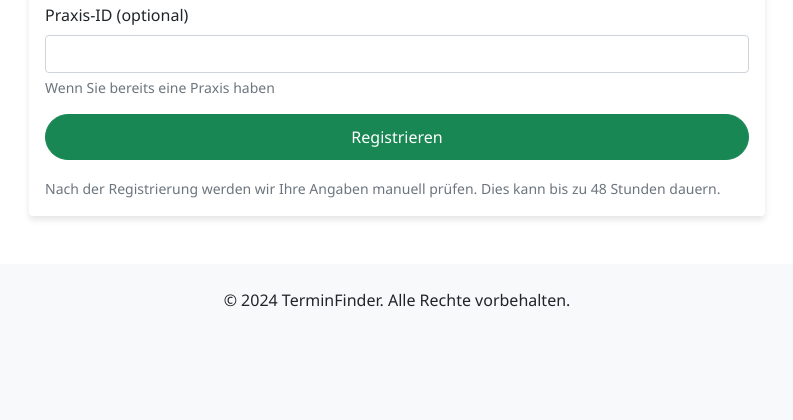
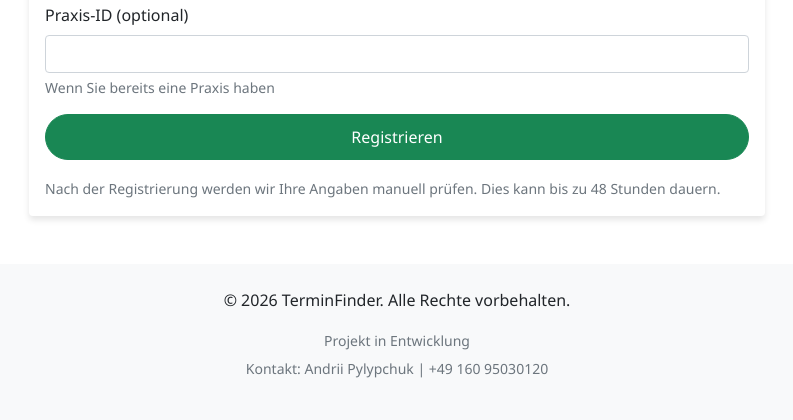
Before and after one commit to pilipandr770/Arzttermin-online, a Flask app: page /doctor/register in a window 1280 px wide. Shown: the part 735-1155 px from the top of the page, without its empty margins (243-1036 px from the left). Before the commit the page ends 1042 px from the top, so only its background shows below. Run offline with Flask 3, Linux system fonts and the light colour scheme; parts of the project's set-up code (start-up, migrations or seed data) failed here and were passed over; some libraries are stand-ins or nearby versions.

Commit message:
Update footer: 2026 year, development notice, contact info

```diff
--- a/app/templates/base.html
+++ b/app/templates/base.html
@@ -25,7 +25,9 @@
 
     <footer class="bg-light py-4 mt-5">
         <div class="container text-center">
-            <p>&copy; 2024 TerminFinder. Alle Rechte vorbehalten.</p>
+            <p>&copy; 2026 TerminFinder. Alle Rechte vorbehalten.</p>
+            <p class="text-muted mb-1"><small>Projekt in Entwicklung</small></p>
+            <p class="text-muted"><small>Kontakt: Andrii Pylypchuk | +49 160 95030120</small></p>
         </div>
     </footer>
 
```
